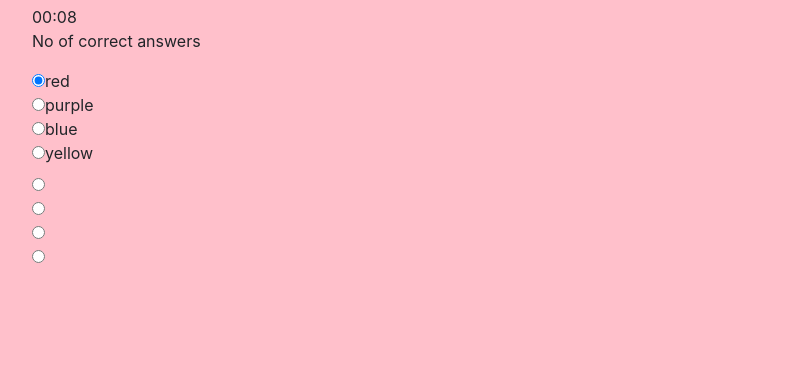
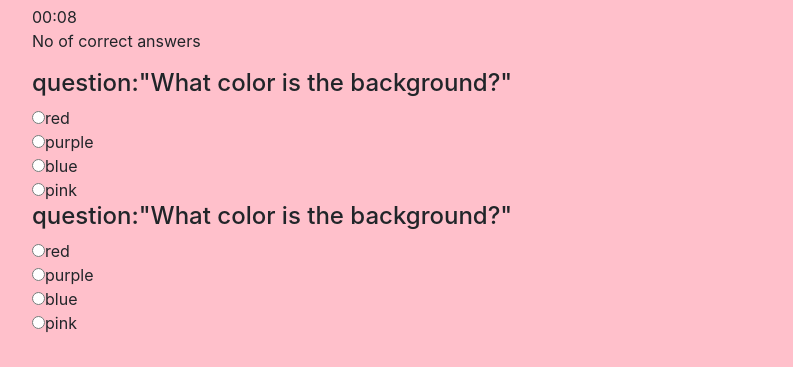
Before and after one commit to Smritisri/TriviaGame, a plain HTML site: page index.html in a window 1280 px wide. Both pictures are taken after a click on the button "Start". Shown: the part 51-418 px from the top of the page, without its empty margins (243-1036 px from the left). Drawn offline with nearby package versions, Linux system fonts and the light colour scheme.

Commit message:
adding content

```diff
--- a/assets/javascript/app.js
+++ b/assets/javascript/app.js
@@ -2,6 +2,7 @@ $(document).ready(function(){//I need jQuery to run!
     var clockRunning = false;
     var time = 10;
     var correctAnswer;
+
     function count() {
 
         // DONE: increment time by 1, remember we cant use "this" here.
@@ -45,7 +46,7 @@ $(document).ready(function(){//I need jQuery to run!
 		a:"red",
 		b:"purple",
 		c:"blue",
-		d:"yellow",
+		d:"pink",
 		name:"q1",
 		correct:"d",
     },
@@ -55,10 +56,11 @@ $(document).ready(function(){//I need jQuery to run!
         a:"red",
         b:"purple",
         c:"blue",
-        d:"yellow",
+        d:"pink",
         name:"q1",
         correct:"d",
     }
+
 
     //create a function to show the answer and question with loop
 
@@ -88,11 +90,19 @@ $(document).ready(function(){//I need jQuery to run!
         clearInterval(intervalId);
         clockRunning = false;
       }
+$(document).ready(function () {
+                $("input[type='radio']").on('change', function () {
+                    var selectedValue = $("input[name='qs']:checked").val();
+                    if (selectedValue) {
+                        alert("this is the selected value " + selectedValue);
+                    }
+                });
+            });
 
     //text(JSON.stringify(questions[0]));
 
 
-	var generateQuestion = function(obj){
+	/*var generateQuestion = function(obj){
 
 		//We want to get here:
 		// <form>
@@ -173,5 +183,5 @@ $(document).ready(function(){//I need jQuery to run!
 	generateQuestion(questions);
 	$('.my-button').click(gradePage);
 
-
+*/
 })
--- a/index.html
+++ b/index.html
@@ -30,13 +30,23 @@
 
                             <div class="questions">
                             <form>
+                                <h4>question:"What color is the background?"</h4>
 
-                                <input type="radio" name="qs" value="red" checked>red<br>
+                                <input type="radio" name="qs" value="red" >red<br>
+                                <input  type="radio" name="qs" value="purple">purple<br>
+                                <input  type="radio" name="qs" value="blue">blue<br>
+                                <input  type="radio" name="qs" value="pink">pink<br>
+                            </form>
+                            <form>
+
+                                <h4>question:"What color is the background?"</h4>
+                                <input type="radio" name="qs" value="red" >red<br>
                                 <input type="radio" name="qs" value="purple">purple<br>
                                 <input type="radio" name="qs" value="blue">blue<br>
-                                <input type="radio" name="qs" value="yellow">yellow<br>
+                                <input type="radio" name="qs" value="pink">pink<br>
+                            </form>
 
-                            </form>
+
                         </div>
                     </div>
 
```
